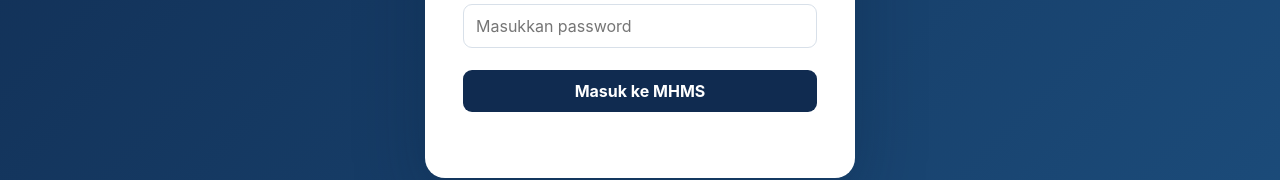
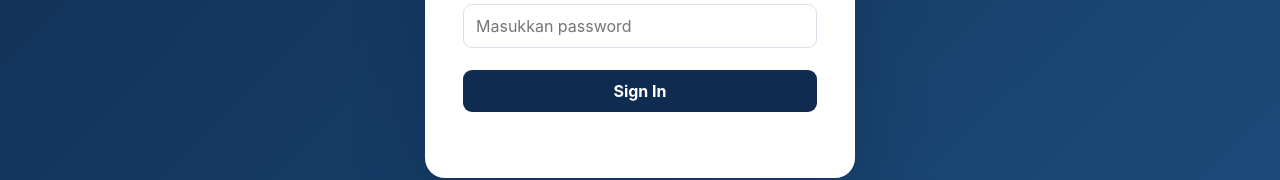
Before and after one commit to material-handling-supply-itp/MHMS, a plain HTML site: page index.html in a window 1280 px wide. Shown: the part 469-649 px from the top of the page. Drawn offline with Linux system fonts and the light colour scheme.

Commit message:
Update index.html

```diff
--- a/index.html
+++ b/index.html
@@ -18,7 +18,7 @@
       <input id="nik" inputmode="numeric" autocomplete="username" pattern="[0-9]+" required placeholder="Masukkan NIK">
       <label for="password">Password</label>
       <input id="password" type="password" autocomplete="current-password" required placeholder="Masukkan password">
-      <button id="loginButton" class="primary full" type="submit">Masuk ke MHMS</button>
+      <button id="loginButton" class="primary full" type="submit">Sign In</button>
       <p id="loginMessage" class="message"></p>
     </form>
   </div>
```
